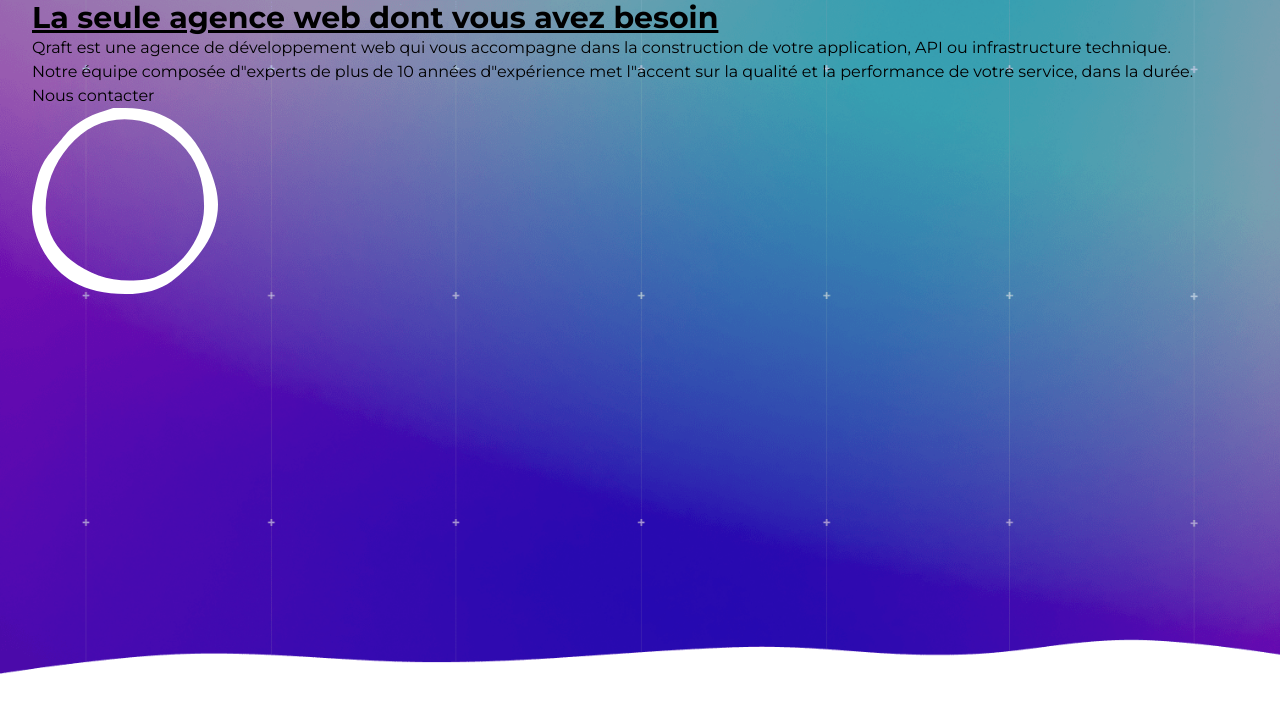
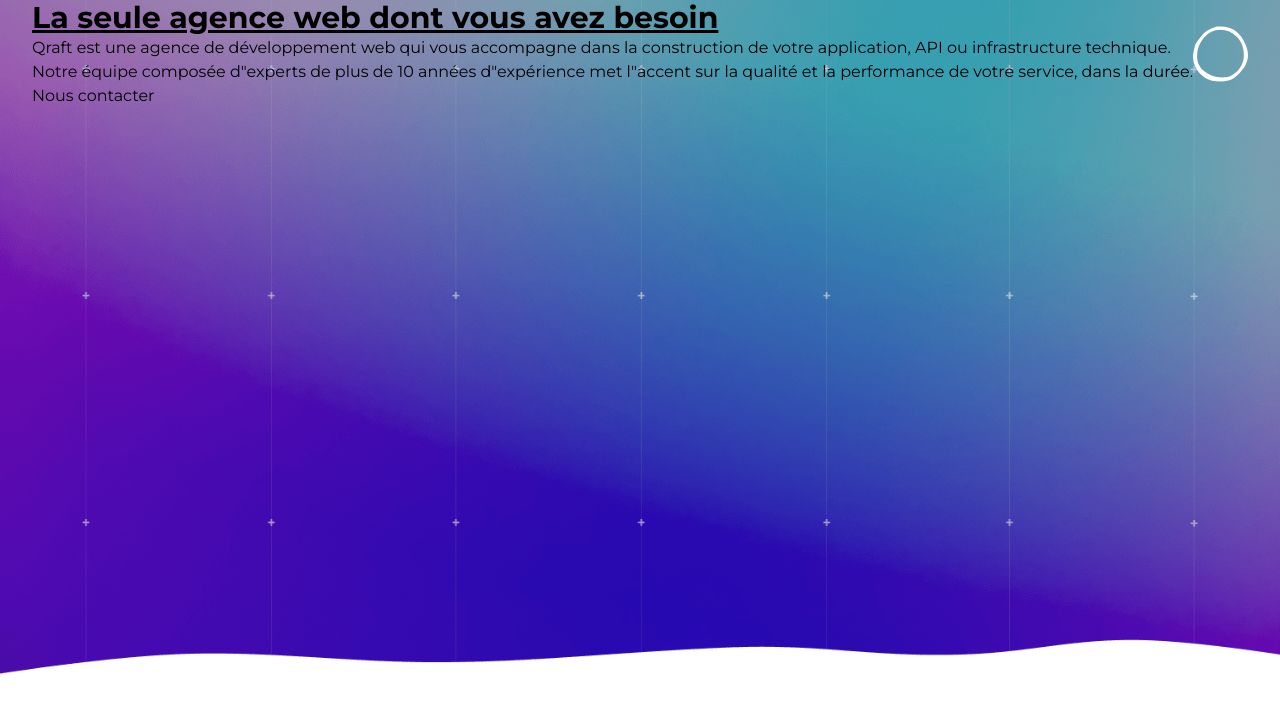
Before and after one commit to qrafttech/website, a Next.js app: page / in a window 1280 px wide. Shown: the top 712 px of the page. Built offline with nearby package versions, Linux system fonts and the light colour scheme.

Commit message:
feat(cover): position elements correctly

```diff
--- a/app/page.tsx
+++ b/app/page.tsx
@@ -15,6 +15,7 @@
             style={{ width: "100%", height: "auto" }}
           />
         </div>
+        <div className="flex flex-row">
           <div>
             <h1 className="text-3xl font-bold underline">
               La seule agence web dont vous avez besoin
@@ -26,13 +27,14 @@
             </p>
             <p>
               Notre équipe composée d&quot;experts de plus de 10 années
-            d&quot;expérience met l&quot;accent sur la qualité et la performance
-            de votre service, dans la durée.
+              d&quot;expérience met l&quot;accent sur la qualité et la
+              performance de votre service, dans la durée.
             </p>
             <button>Nous contacter</button>
           </div>
-        <div>
+          <div className="flex flex-1 justify-center">
             <Image src={smilingFace} alt="Smiling doodle face" />
+          </div>
         </div>
       </div>
     </main>
```
Lines whose indentation alone changed are shown as unchanged.
